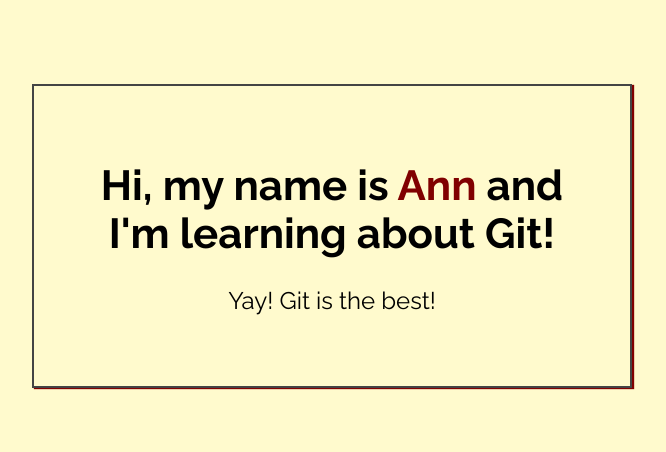
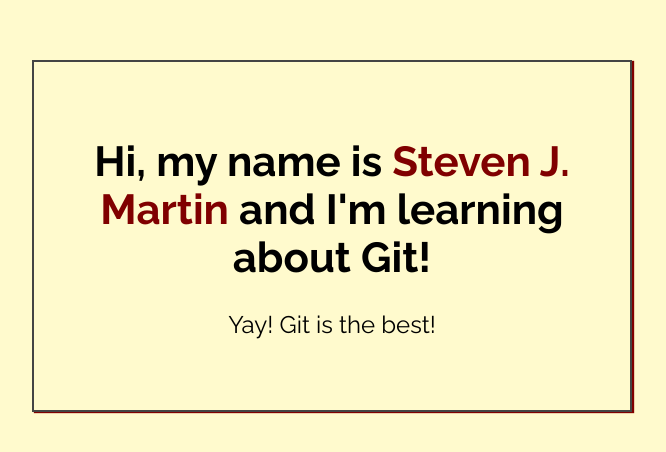
Before and after one commit to steve271974/My-First-Repo, a plain HTML site: page index.html in a window 1280 px wide. Shown: the part 164-616 px from the top of the page, without its empty margins (308-974 px from the left). Drawn offline with Linux system fonts and the light colour scheme.

Commit message:
Added name to index.html

```diff
--- a/index.html
+++ b/index.html
@@ -14,7 +14,7 @@
 <body>
 
     <div class="greeting">
-        <h1>Hi, my name is <span class="highlight">Ann</span> and I'm learning about Git! </h1>
+        <h1>Hi, my name is <span class="highlight">Steven J&period; Martin</span> and I'm learning about Git! </h1>
 
         <p>Yay! Git is the best!</p>
     </div>
```
